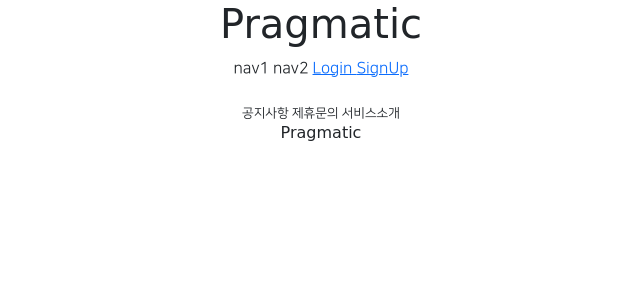
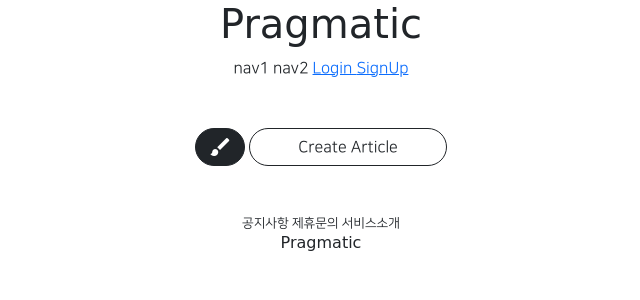
Before and after one commit to hyehmin/gis-class-practice, a Django app: template articleapp/templates/articleapp/list.html in a window 1280 px wide. Shown: the top 300 px of the page, without its empty margins (319-959 px from the left). Run offline with Django 3.2, Linux system fonts and the light colour scheme; the template is opened without the code that fills it, so the values that code supplies are empty; parts of the project's set-up code (start-up, migrations or seed data) failed here and were passed over; some libraries are stand-ins or nearby versions; some web fonts are replaced.

Commit message:
2021-08-05 SELF_Practice

```diff
--- a/articleapp/templates/articleapp/list.html
+++ b/articleapp/templates/articleapp/list.html
@@ -33,5 +33,15 @@
 
     <script src="{% static 'js/magicgrid.js' %}"></script>
 
+    <div class="text-center my-5">
+        <a href="{% url 'articleapp:create' %}"
+            class="btn btn-dark rounded-pill material-icons">
+            brush
+        </a>
+        <a href="{% url 'articleapp:create' %}"
+            class="btn btn-outline-dark rounded-pill px-5">
+            Create Article
+        </a>
+    </div>
 
 {% endblock %}
```
